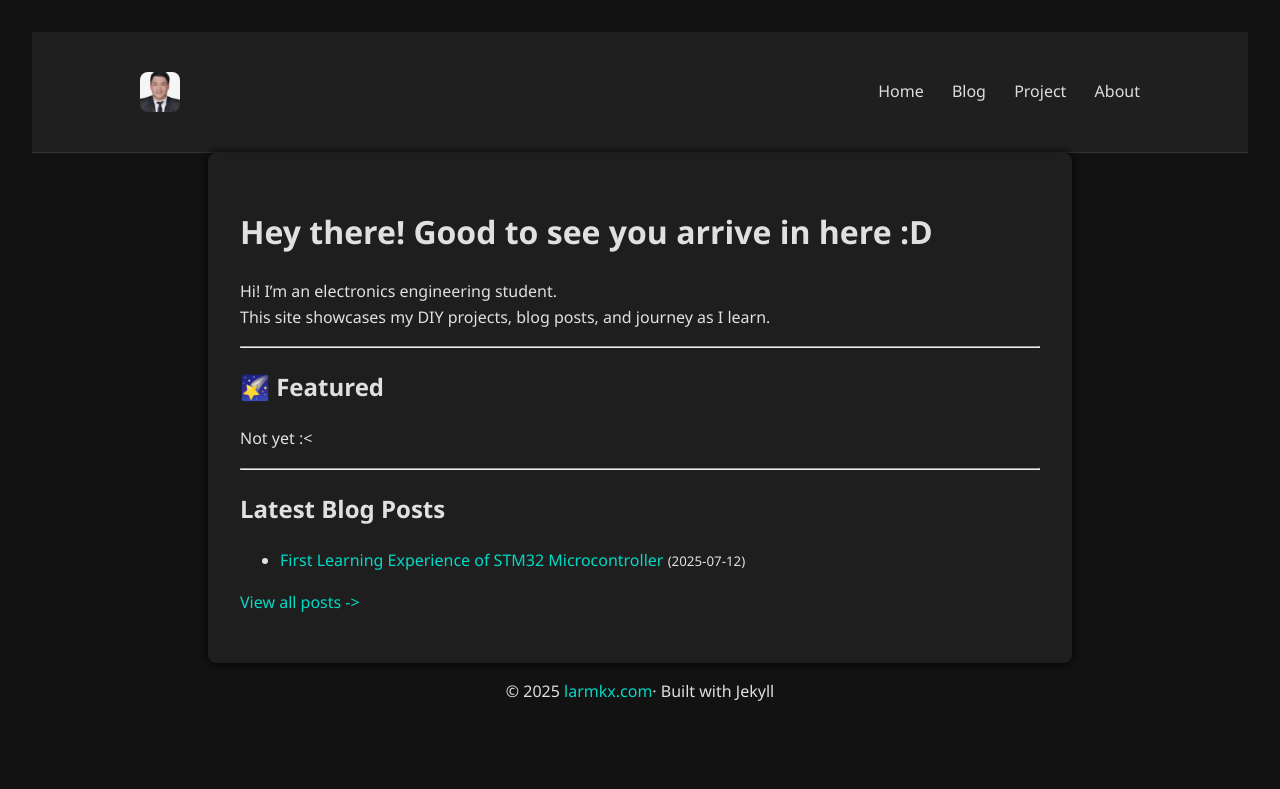
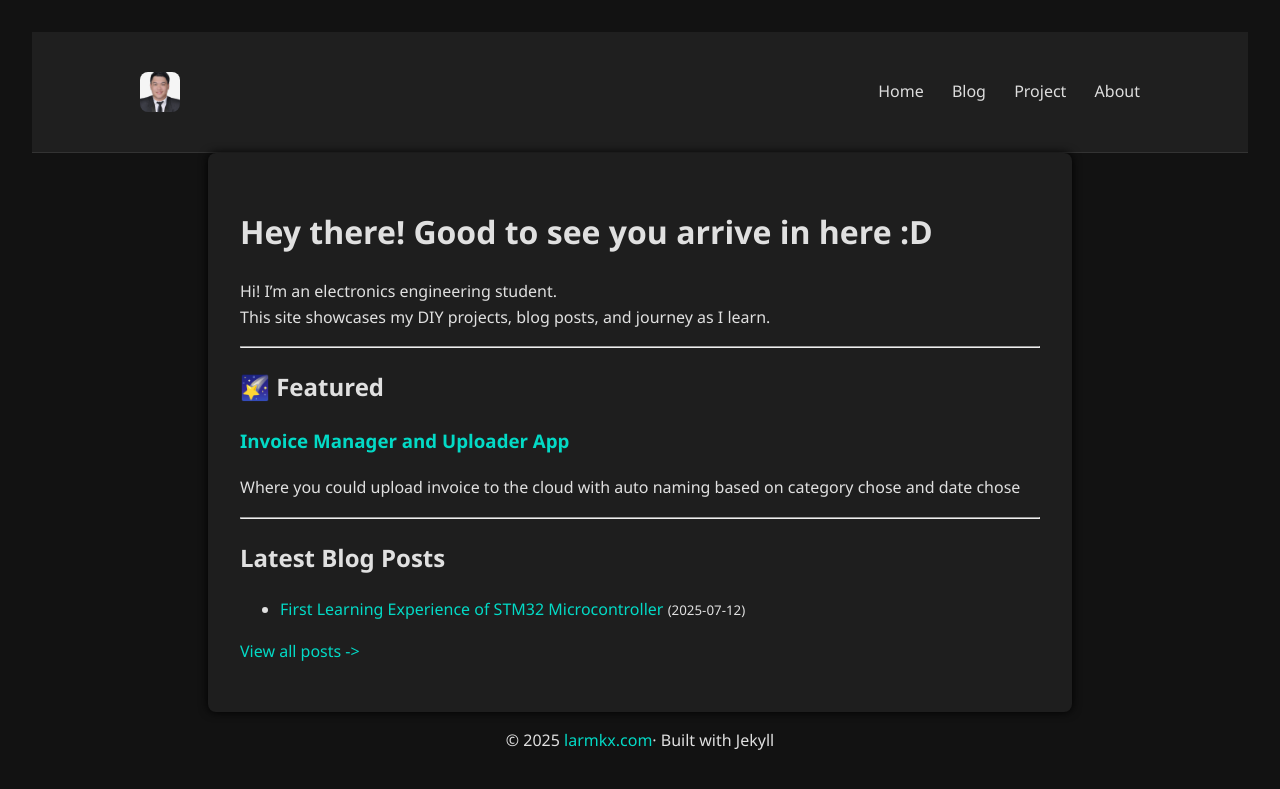
Before and after one commit to lkaixian/larmkx-site, a Jekyll site: the page built from index.md, in a window 1280 px wide. Shown: the top 789 px of the page. Built offline with Jekyll 4.4.1, drawn with Linux system fonts in a browser that asks for light colours; comment, search, counter and statistics services are not loaded.

Commit message:
Update index.md

```diff
--- a/index.md
+++ b/index.md
@@ -10,7 +10,8 @@ This site showcases my DIY projects, blog posts, and journey as I learn.
 
 ---
 ## 🌠 Featured
-Not yet :<
+### [Invoice Manager and Uploader App](projects/invoice_scanner/invoice-scanner.md)
+Where you could upload invoice to the cloud with auto naming based on category chose and date chose
 
 ---
 ## Latest Blog Posts
```
